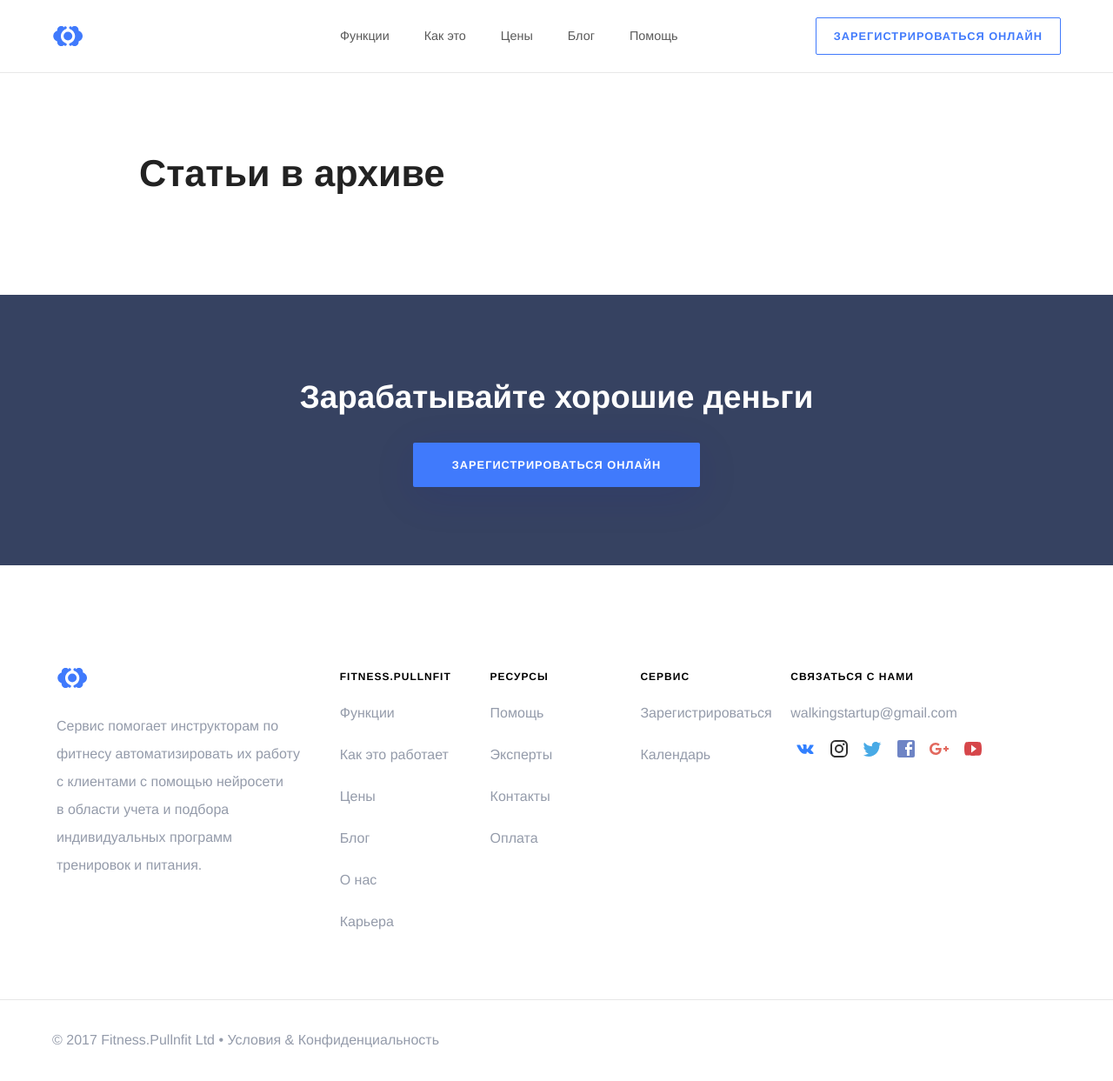
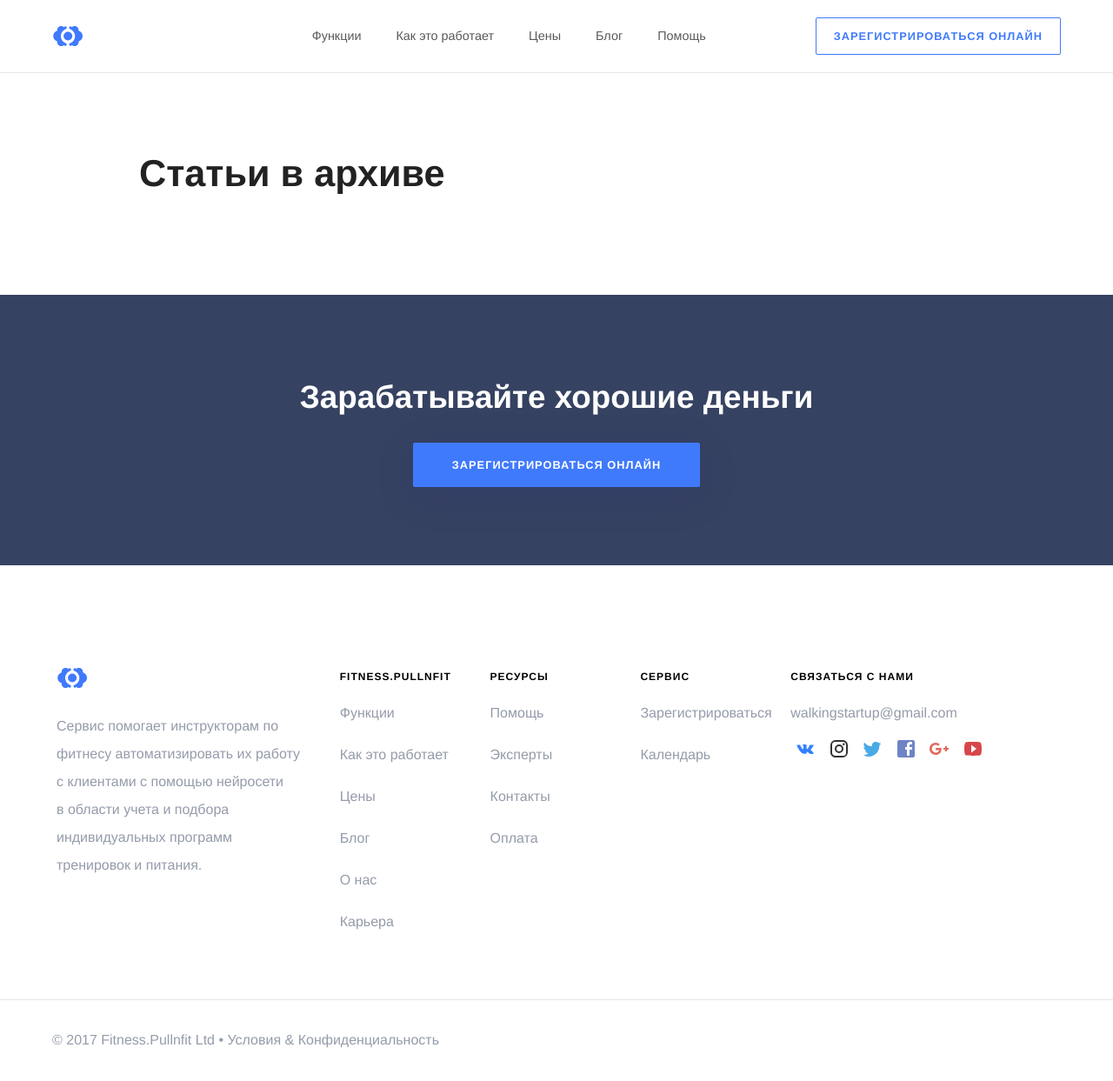
Before and after one commit to RakhimyanTim/fitness.github.io, a Jekyll site: the page built from pages/archived.html, in a window 1280 px wide. Shown: the whole page at 87% size. Built offline with Jekyll 4.4.1, drawn with Linux system fonts in a browser that asks for light colours; some web fonts are replaced.

Commit message:
Update main.yml

```diff
--- a/_data/navigation/main.yml
+++ b/_data/navigation/main.yml
@@ -1,7 +1,7 @@
 - link: /features/
   name: Функции
 - link: /how-it-works/
-  name: Как это
+  name: Как это работает
 - link: /pricing/
   name: Цены
 - link: /blog/
```
